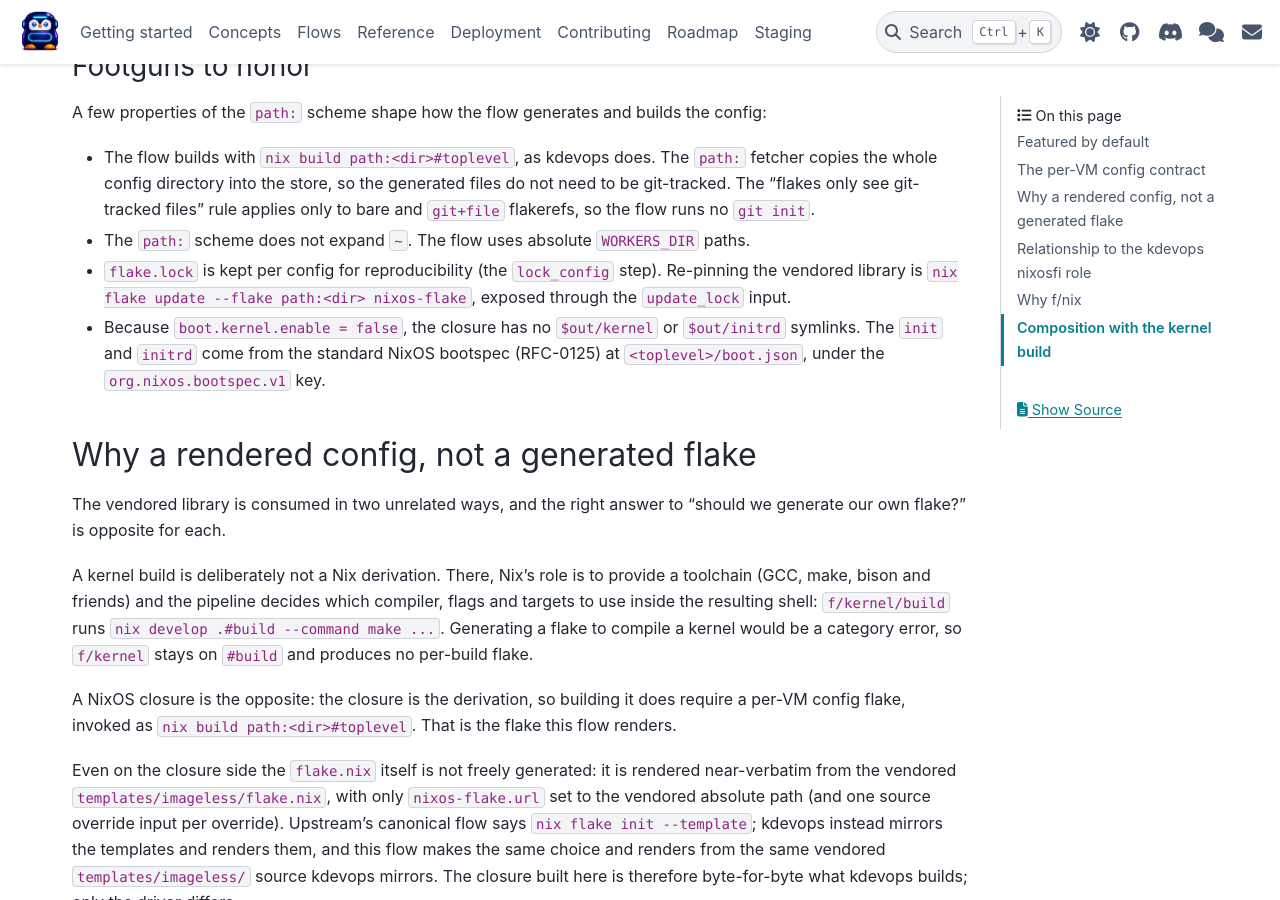
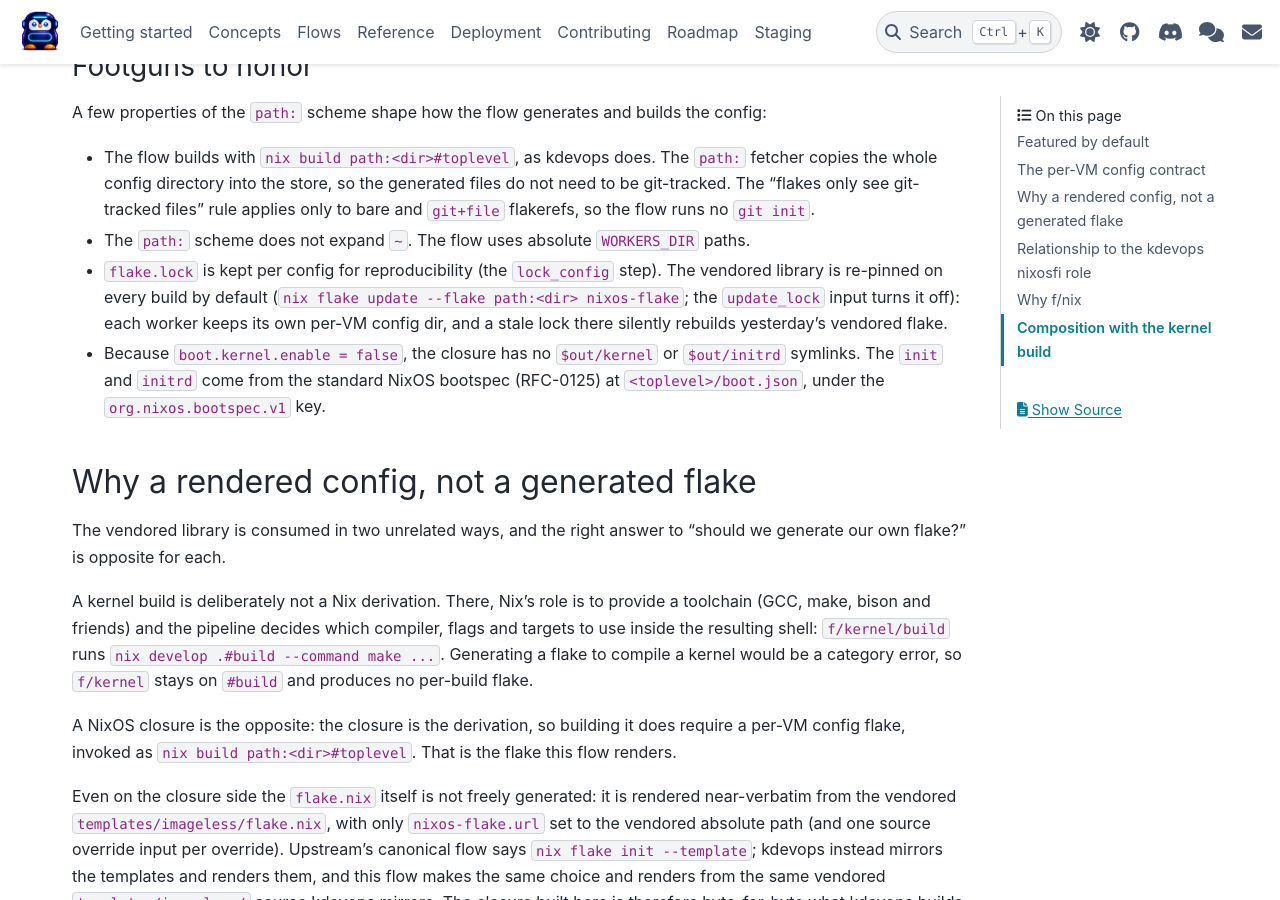
Before and after one commit to dagomez137/kdevops-ng, a Sphinx documentation site: the page built from docs/flows/nix-build.rst, in a window 1280 px wide and 900 px high, scrolled down 1424 px. Built offline with Sphinx 7.4.7 and the PyData theme 0.15.4, drawn with Linux system fonts in a browser that asks for light colours.

Commit message:
nix: re-pin the vendored flake input by default
A closure build resolves the vendored nixos-flake through the per-VM
config dir's flake.lock, and that dir is per worker: whichever worker
slot runs the build uses its own copy, so a lock refreshed on one
worker leaves every other worker silently rebuilding yesterday's
vendored flake from the store copy its stale narHash still pins. That
bit twice in one day: a guest booted a closure two generations behind
the vendored tree while the build step reported success, because the
build landed on a worker whose lock predated the module changes.

The intent of a path: input here is "build the current vendored
tree", so lock_config now re-pins the nixos-flake input on every
build; update_lock stays as the opt-out and the source-override pins
are untouched. The bringup flow is regenerated for the new default
and the nix-build page documents the reasoning.

Generated-by: Claude AI
Signed-off-by: Daniel Gomez <da.gomez@kernel.org>

```diff
--- a/docs/flows/nix-build.rst
+++ b/docs/flows/nix-build.rst
@@ -86,8 +86,10 @@ the config:
 - The ``path:`` scheme does not expand ``~``. The flow uses absolute
   ``WORKERS_DIR`` paths.
 - ``flake.lock`` is kept per config for reproducibility (the ``lock_config``
-  step). Re-pinning the vendored library is ``nix flake update --flake
-  path:<dir> nixos-flake``, exposed through the ``update_lock`` input.
+  step). The vendored library is re-pinned on every build by default
+  (``nix flake update --flake path:<dir> nixos-flake``; the ``update_lock``
+  input turns it off): each worker keeps its own per-VM config dir, and a
+  stale lock there silently rebuilds yesterday's vendored flake.
 - Because ``boot.kernel.enable = false``, the closure has no ``$out/kernel`` or
   ``$out/initrd`` symlinks. The ``init`` and ``initrd`` come from the standard
   NixOS bootspec (RFC-0125) at ``<toplevel>/boot.json``, under the
```
Also changed, not shown: 4 other files.
